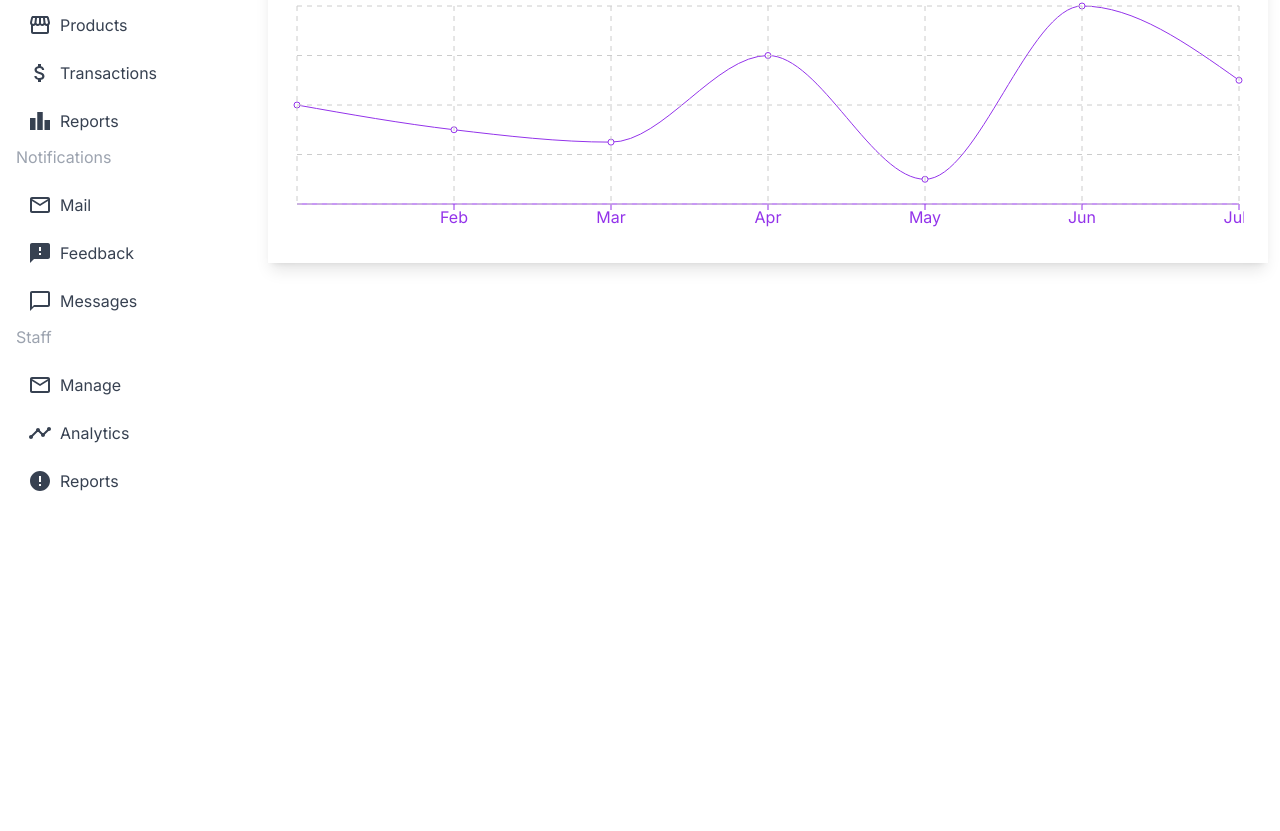
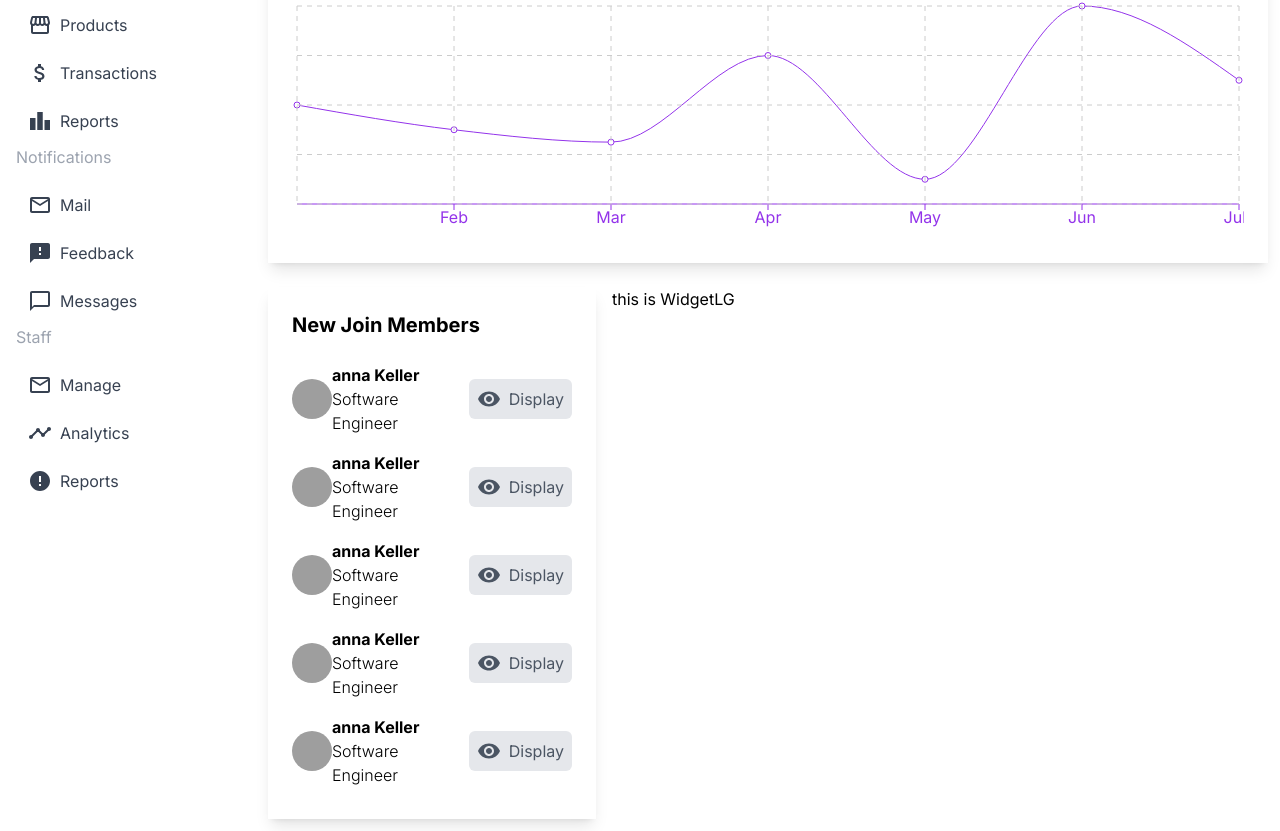
Before and after one commit to mohamed7799/react-admin-dashboard, a React (Create React App) app: page / in a window 1280 px wide. Shown: the part 352-1183 px from the top of the page. Before the commit the page ends 857 px from the top, so only its background shows below. Built offline with nearby package versions, Linux system fonts and the light colour scheme; grey boxes are pictures that could not be loaded.

Commit message:
build small home widget component(UI)

```diff
--- /dev/null
+++ b/src/components/widgetLG.jsx
@@ -0,0 +1,5 @@
+const WidgetLG = () => {
+  return <div>this is WidgetLG</div>;
+};
+
+export default WidgetLG;
--- /dev/null
+++ b/src/components/widgetSM.jsx
@@ -0,0 +1,83 @@
+import { Avatar } from "@mui/material";
+import { RemoveRedEye } from "@mui/icons-material";
+const WidgetSM = () => {
+  return (
+    <div className="shadow-lg p-6">
+      <h3 className="font-bold text-xl mb-4">New Join Members</h3>
+      <ul>
+        <li className="flex justify-between items-center py-2">
+          <Avatar
+            alt="Remy Sharp"
+            src="https://images.unsplash.com/photo-1438761681033-6461ffad8d80?ixlib=rb-4.0.3&ixid=MnwxMjA3fDB8MHxwaG90by1wYWdlfHx8fGVufDB8fHx8&auto=format&fit=crop&w=870&q=80"
+          />
+          <div>
+            <h4 className="font-bold">anna Keller</h4>
+            <h4 className="font-light">Software Engineer</h4>
+          </div>
+          <button className="bg-gray-200 rounded-md p-2 text-gray-600 flex gap-2">
+            <RemoveRedEye />
+            Display
+          </button>
+        </li>
+        <li className="flex justify-between items-center py-2">
+          <Avatar
+            alt="Remy Sharp"
+            src="https://images.unsplash.com/photo-1438761681033-6461ffad8d80?ixlib=rb-4.0.3&ixid=MnwxMjA3fDB8MHxwaG90by1wYWdlfHx8fGVufDB8fHx8&auto=format&fit=crop&w=870&q=80"
+          />
+          <div>
+            <h4 className="font-bold">anna Keller</h4>
+            <h4 className="font-light">Software Engineer</h4>
+          </div>
+          <button className="bg-gray-200 rounded-md p-2 text-gray-600 flex gap-2">
+            <RemoveRedEye />
+            Display
+          </button>
+        </li>
+        <li className="flex justify-between items-center py-2">
+          <Avatar
+            alt="Remy Sharp"
+            src="https://images.unsplash.com/photo-1438761681033-6461ffad8d80?ixlib=rb-4.0.3&ixid=MnwxMjA3fDB8MHxwaG90by1wYWdlfHx8fGVufDB8fHx8&auto=format&fit=crop&w=870&q=80"
+          />
+          <div>
+            <h4 className="font-bold">anna Keller</h4>
+            <h4 className="font-light">Software Engineer</h4>
+          </div>
+          <button className="bg-gray-200 rounded-md p-2 text-gray-600 flex gap-2">
+            <RemoveRedEye />
+            Display
+          </button>
+        </li>
+        <li className="flex justify-between items-center py-2">
+          <Avatar
+            alt="Remy Sharp"
+            src="https://images.unsplash.com/photo-1438761681033-6461ffad8d80?ixlib=rb-4.0.3&ixid=MnwxMjA3fDB8MHxwaG90by1wYWdlfHx8fGVufDB8fHx8&auto=format&fit=crop&w=870&q=80"
+          />
+          <div>
+            <h4 className="font-bold">anna Keller</h4>
+            <h4 className="font-light">Software Engineer</h4>
+          </div>
+          <button className="bg-gray-200 rounded-md p-2 text-gray-600 flex gap-2">
+            <RemoveRedEye />
+            Display
+          </button>
+        </li>
+        <li className="flex justify-between items-center py-2">
+          <Avatar
+            alt="Remy Sharp"
+            src="https://images.unsplash.com/photo-1438761681033-6461ffad8d80?ixlib=rb-4.0.3&ixid=MnwxMjA3fDB8MHxwaG90by1wYWdlfHx8fGVufDB8fHx8&auto=format&fit=crop&w=870&q=80"
+          />
+          <div>
+            <h4 className="font-bold">anna Keller</h4>
+            <h4 className="font-light">Software Engineer</h4>
+          </div>
+          <button className="bg-gray-200 rounded-md p-2 text-gray-600 flex gap-2">
+            <RemoveRedEye />
+            Display
+          </button>
+        </li>
+      </ul>
+    </div>
+  );
+};
+
+export default WidgetSM;
--- a/src/pages/home.jsx
+++ b/src/pages/home.jsx
@@ -1,5 +1,7 @@
 import Chart from "../components/chart";
 import FeaturedInfo from "../components/featuredInfo";
+import WidgetLG from "../components/widgetLG";
+import WidgetSM from "../components/widgetSM";
 
 const Home = () => {
   return (
@@ -9,7 +11,18 @@ const Home = () => {
         <FeaturedInfo></FeaturedInfo>
         <FeaturedInfo></FeaturedInfo>
       </div>
-      <Chart></Chart>
+      <div className="mb-6">
+        <Chart></Chart>
+      </div>
+
+      <div className="flex gap-4">
+        <div className="flex-1 ">
+          <WidgetSM />
+        </div>
+        <div className="flex-[2_2_0%]">
+          <WidgetLG />
+        </div>
+      </div>
     </section>
   );
 };
```
